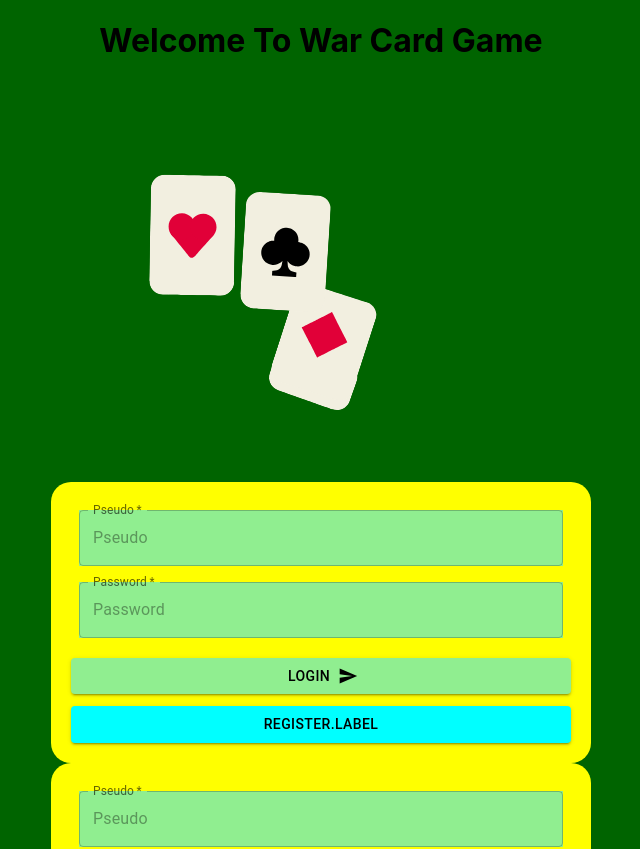
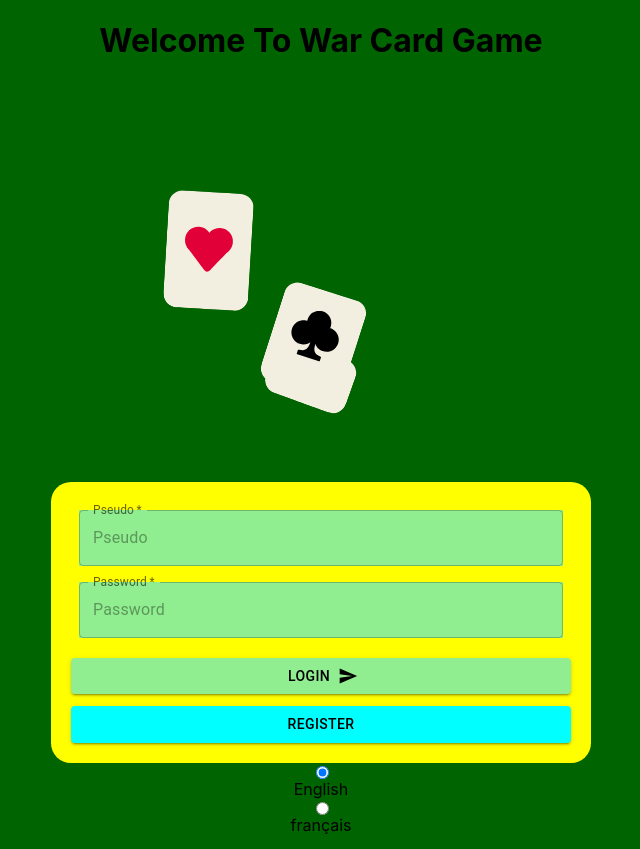
Before and after one commit to bdeguigne/js-fullstack, a React (Create React App) app: page / in a window 1280 px wide. Shown: the top 849 px of the page, without its empty margins (319-959 px from the left). Built offline with nearby package versions, Linux system fonts and the light colour scheme; no server answers.

Commit message:
correct conflit git

```diff
--- a/src/Views/Home.js
+++ b/src/Views/Home.js
@@ -3,14 +3,13 @@ import { connect } from 'react-redux';
 import PropTypes from 'prop-types';
 import { useTranslation } from 'react-i18next';
 import { useNavigate } from 'react-router-dom';
-import { logUser, registerUser } from '../redux/action/LoginAction';
 import Forms from '../components/Forms';
+import { registerUser, logUser } from '../redux/action/LoginAction';
 import CardAnimation from '../components/AnimationHome';
 import '../utils/i18n.js';
 
 function Home(props) {
   const { t, i18n } = useTranslation();
-  // const {langue} = props;
   const changeLanguage = (event) => {
     i18n.changeLanguage(event.target.value);
   };
@@ -20,7 +19,6 @@ function Home(props) {
     <div className="Container" onChange={changeLanguage}>
       <h1> {t('Welcome.label')} </h1>
       <CardAnimation />
-      <Forms onSubmit={(Password, Pseudo) => props.logUser(Pseudo, Password)} />
       <Forms
         onSubmit={async (Password, Pseudo) => {
           const bool = await props.logUser(Pseudo, Password);
--- a/src/translation/en.json
+++ b/src/translation/en.json
@@ -12,5 +12,7 @@
     "StartRound.label": "Start Round",
     "Login.label": "Login",
     "StartG.label": "Start",
-    "End.label": "FINISHED"
+    "End.label": "FINISHED",
+    "Noplayer.label": "No player",
+    "Register.label": "Register"
 }
--- a/src/translation/fr.json
+++ b/src/translation/fr.json
@@ -12,5 +12,7 @@
     "StartRound.label": "Lancer le tour",
     "Login.label": "Connexion",
     "StartG.label": "Commencer",
-    "End.label": "Fini"
+    "End.label": "Fini",
+    "Noplayer.label": "Pas de joueur",
+    "Register.label": "S'inscrire"
 }
```
Also changed, not shown: 1 other file (tests, documents, lock files or other folders).
